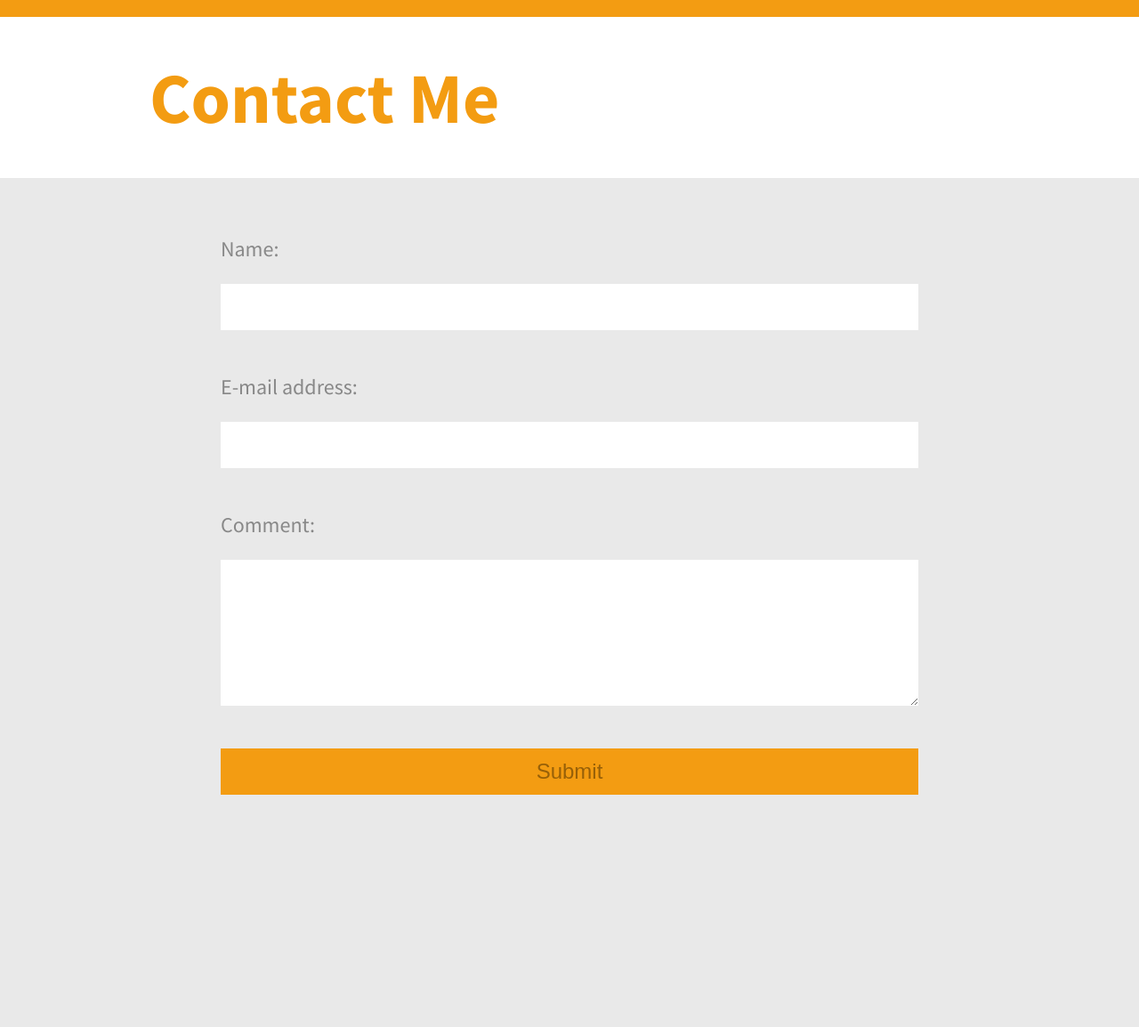
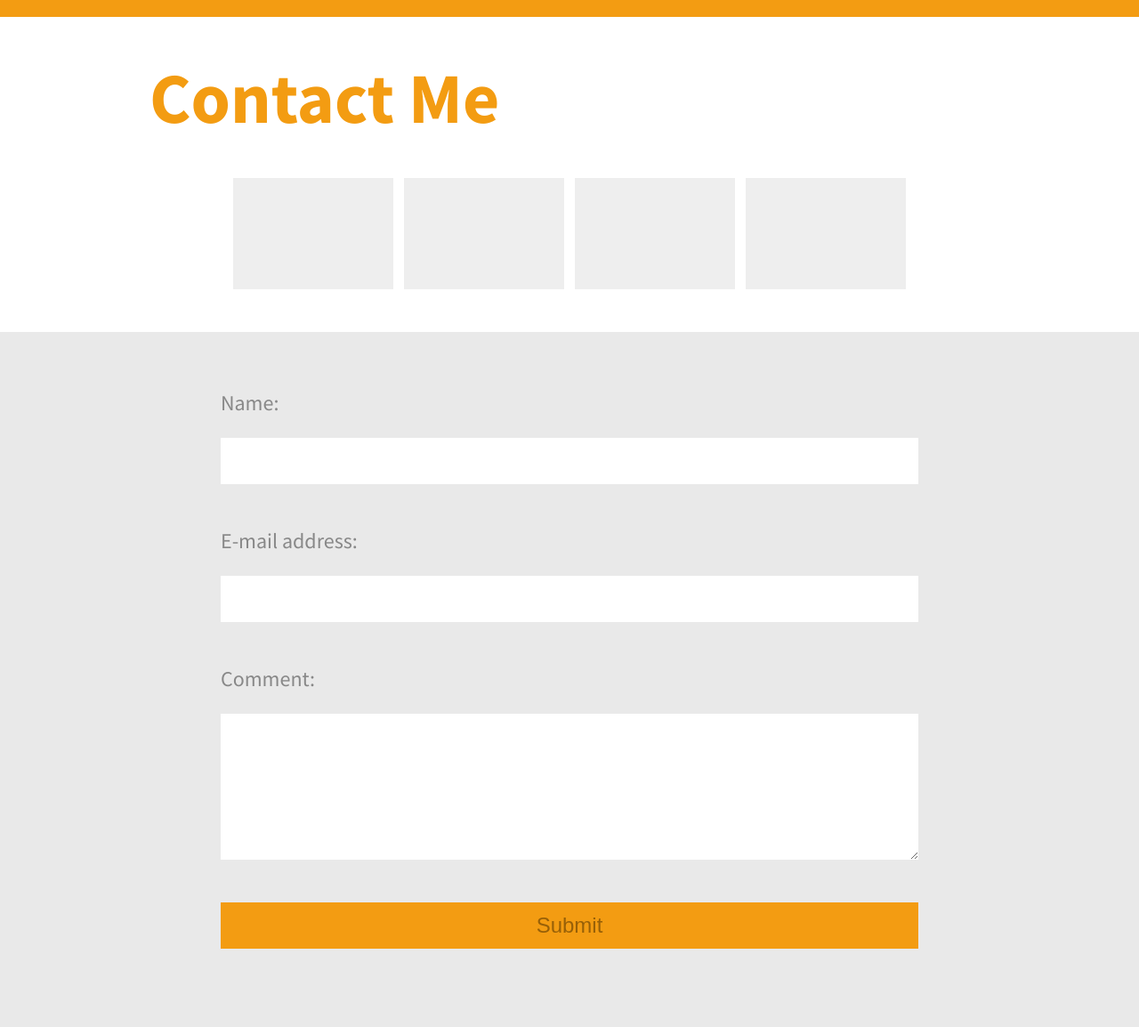
Before and after one commit to theknightsky/TheKnightSky, a PHP site: page /contact.html in a window 1280 px wide. Shown: the part 461-1615 px from the top of the page at 89% size. Before the commit the page ends 1354 px from the top, so only its background shows below. Run offline with PHP 8.4, Linux system fonts and the light colour scheme; some libraries are stand-ins or nearby versions.

Commit message:
Added social-links

```diff
--- a/contact.html
+++ b/contact.html
@@ -24,7 +24,7 @@
     <ul>
       <li><a href="index.html" class="fontawesome-home hover-blue"> Home</a></li>
       <li><a href="portfolio.html" class="fontawesome-book hover-red"> Portfolio</a></li>
-      <li><a href="contact.html" class="fontawesome-envelope-alt bg-yellow hover-yellow"> Contact</a></li>
+      <li><a href="contact.html" class="fontawesome-envelope-alt active-yellow hover-yellow"> Contact</a></li>
     </ul>
   </nav>
 
@@ -72,6 +72,17 @@
         </div>
       </div>
 
+      <div id="social-links">
+        <div class="inner-small">
+          <ul>
+            <li><a href="https://plus.google.com/+SkylerKnight/posts" class="fontawesome-google-plus"></a></li>
+            <li><a href="www.linkedin.com/pub/skyler-knight/69/870/b63/" class="fontawesome-linkedin"></a></li>
+            <li><a href="https://github.com/theknightsky" class="fontawesome-github"></a></li>
+            <li><a href="https://twitter.com/_TheKnightSky_" class="fontawesome-twitter"></a></li>
+          </ul>
+        </div>
+      </div>
+
     <div id="contact-form-container" class="main-section bg-eee">
       <div class="inner-small">
           <form action="receiving.php" method="POST">
--- a/index.html
+++ b/index.html
@@ -22,7 +22,7 @@
 
   <nav id="main-menu" class="main-menu">
     <ul>
-      <li><a href="index.html" class="fontawesome-home bg-blue hover-blue"> Home</a></li>
+      <li><a href="index.html" class="fontawesome-home active-blue hover-blue"> Home</a></li>
       <li><a href="portfolio.html" class="fontawesome-book hover-red"> Portfolio</a></li>
       <li><a href="contact.html" class="fontawesome-envelope-alt hover-yellow"> Contact</a></li>
     </ul>
--- a/portfolio.html
+++ b/portfolio.html
@@ -72,7 +72,7 @@
   <nav id="main-menu" class="main-menu">
     <ul>
       <li><a href="index.html" class="fontawesome-home hover-blue"> Home</a></li>
-      <li><a href="portfolio.html" class="fontawesome-book bg-red hover-red"> Portfolio</a></li>
+      <li><a href="portfolio.html" class="fontawesome-book active-red hover-red"> Portfolio</a></li>
       <li><a href="contact.html" class="fontawesome-envelope-alt hover-yellow"> Contact</a></li>
     </ul>
   </nav>
--- a/sass/partials/_media.scss
+++ b/sass/partials/_media.scss
@@ -47,6 +47,17 @@
 			margin: 0 0 2em 0;
 		}
 	}
+	#social-links{
+		ul li{
+			background:none;
+		}
+		ul li a{
+			&:hover{
+				background:none;
+				color: $yellow;
+			}
+		}
+	}
 	.portfolio-item{
 		.pf-info{
 			@include span-columns($total-columns);
--- a/sass/partials/_page.scss
+++ b/sass/partials/_page.scss
@@ -142,14 +142,18 @@ body {
 			color: #fff;
 			text-decoration: none;
 
+			&.active-red{border-left: 5px solid $red;}
+			&.active-blue{border-left: 5px solid $blue;}
+			&.active-yellow{border-left: 5px solid $yellow;}
+
 			&.hover-red{
-				&:hover{background: lighten($red, 5%);}
+				&:hover{background: $red;}
 			}
 			&.hover-blue{
-				&:hover{background: lighten($blue, 5%);}
+				&:hover{background: $blue;}
 			}
 			&.hover-yellow{
-				&:hover{background: lighten($yellow, 5%);}
+				&:hover{background: $yellow;}
 			}
 
 		}
@@ -243,6 +247,36 @@ footer {
 		color: darken($yellow, 20%);
 	}
 
+}
+
+#social-links{
+	ul{
+		margin: 0 auto;
+		padding: 0;
+		width: 80%;
+
+		li{
+			@include span-columns(3, 12);
+			@include nth-omega(3n);
+			text-align: center;
+			height: 125px;
+			line-height: 125px;
+			font-size: 1.5em;
+			background: #eee;
+			margin-bottom: 2em;
+		}
+		li a{
+			height: 100%;
+			display: block;
+			color: #888;
+			text-decoration: none;
+
+			&:hover{
+				background: $yellow;
+				color: #fff;
+			}
+		}
+	}
 }
 
 // #page-outer{
--- a/stylesheets/style.css
+++ b/stylesheets/style.css
@@ -493,20 +493,32 @@ body, select, input, textarea {
   color: #fff;
   text-decoration: none;
 }
+/* line 145, ../sass/partials/_page.scss */
+#main-menu ul a.active-red {
+  border-left: 5px solid #e74c3c;
+}
 /* line 146, ../sass/partials/_page.scss */
+#main-menu ul a.active-blue {
+  border-left: 5px solid #3498db;
+}
+/* line 147, ../sass/partials/_page.scss */
+#main-menu ul a.active-yellow {
+  border-left: 5px solid #f39c12;
+}
+/* line 150, ../sass/partials/_page.scss */
 #main-menu ul a.hover-red:hover {
-  background: #ea6153;
+  background: #e74c3c;
 }
-/* line 149, ../sass/partials/_page.scss */
+/* line 153, ../sass/partials/_page.scss */
 #main-menu ul a.hover-blue:hover {
-  background: #4aa3df;
+  background: #3498db;
 }
-/* line 152, ../sass/partials/_page.scss */
+/* line 156, ../sass/partials/_page.scss */
 #main-menu ul a.hover-yellow:hover {
-  background: #f4a62a;
+  background: #f39c12;
 }
 
-/* line 160, ../sass/partials/_page.scss */
+/* line 164, ../sass/partials/_page.scss */
 #main-header {
   /*Layout*/
   position: relative;
@@ -514,12 +526,12 @@ body, select, input, textarea {
   width: 100%;
   /*Style*/
 }
-/* line 169, ../sass/partials/_page.scss */
+/* line 173, ../sass/partials/_page.scss */
 #main-header.header-small {
   height: 480px;
 }
 
-/* line 174, ../sass/partials/_page.scss */
+/* line 178, ../sass/partials/_page.scss */
 #main-header #SJK {
   position: absolute;
   left: 0;
@@ -534,7 +546,7 @@ body, select, input, textarea {
   text-align: center;
 }
 
-/* line 195, ../sass/partials/_page.scss */
+/* line 199, ../sass/partials/_page.scss */
 #to-top {
   position: fixed;
   bottom: 5px;
@@ -545,29 +557,29 @@ body, select, input, textarea {
   line-height: 50px;
   background: rgba(0, 0, 0, 0.5);
 }
-/* line 205, ../sass/partials/_page.scss */
+/* line 209, ../sass/partials/_page.scss */
 #to-top a {
   text-decoration: none;
   color: #fff;
 }
 
-/* line 210, ../sass/partials/_page.scss */
+/* line 214, ../sass/partials/_page.scss */
 .main-section {
   padding: 40px 0px;
 }
-/* line 213, ../sass/partials/_page.scss */
+/* line 217, ../sass/partials/_page.scss */
 .main-section p {
   font-size: 1.5em;
   color: #888;
   font-family: 'Source Sans Pro', 'sans-serif';
 }
 
-/* line 220, ../sass/partials/_page.scss */
+/* line 224, ../sass/partials/_page.scss */
 #main-intro p {
   text-align: center;
 }
 
-/* line 225, ../sass/partials/_page.scss */
+/* line 229, ../sass/partials/_page.scss */
 #contact-form-container .inner-small {
   *zoom: 1;
   max-width: 49em;
@@ -583,7 +595,7 @@ body, select, input, textarea {
   display: table;
   clear: both;
 }
-/* line 231, ../sass/partials/_page.scss */
+/* line 235, ../sass/partials/_page.scss */
 #contact-form-container input, #contact-form-container textarea {
   width: 90%;
   margin-bottom: 1em;
@@ -595,18 +607,55 @@ body, select, input, textarea {
   outline-color: #f39c12;
   color: #999;
 }
-/* line 240, ../sass/partials/_page.scss */
+/* line 244, ../sass/partials/_page.scss */
 #contact-form-container input[type="submit"] {
   width: 100%;
   background: #f39c12;
   color: #976008;
 }
 
-/* line 266, ../sass/partials/_page.scss */
+/* line 253, ../sass/partials/_page.scss */
+#social-links ul {
+  margin: 0 auto;
+  padding: 0;
+  width: 80%;
+}
+/* line 258, ../sass/partials/_page.scss */
+#social-links ul li {
+  width: 23.72881%;
+  float: left;
+  margin-right: 1.69492%;
+  display: inline;
+  text-align: center;
+  height: 125px;
+  line-height: 125px;
+  font-size: 1.5em;
+  background: #eee;
+  margin-bottom: 2em;
+}
+/* line 184, ../../../compass.app/Contents/Resources/lib/ruby/compass_extensions/susy-1.0.9/sass/susy/_grid.scss */
+#social-links ul li:nth-child(3n) {
+  float: right;
+  margin-right: 0;
+}
+/* line 268, ../sass/partials/_page.scss */
+#social-links ul li a {
+  height: 100%;
+  display: block;
+  color: #888;
+  text-decoration: none;
+}
+/* line 274, ../sass/partials/_page.scss */
+#social-links ul li a:hover {
+  background: #f39c12;
+  color: #fff;
+}
+
+/* line 300, ../sass/partials/_page.scss */
 #page-title-container {
   /*Layout*/
 }
-/* line 269, ../sass/partials/_page.scss */
+/* line 303, ../sass/partials/_page.scss */
 #page-title-container #page-title {
   margin: 40px 0;
   width: 100%;
@@ -617,30 +666,30 @@ body, select, input, textarea {
   font-family: 'Source Sans Pro', 'sans-serif';
 }
 
-/* line 303, ../sass/partials/_page.scss */
+/* line 337, ../sass/partials/_page.scss */
 #portfolio-items-container {
   margin: 0;
   padding: 0;
 }
-/* line 307, ../sass/partials/_page.scss */
+/* line 341, ../sass/partials/_page.scss */
 #portfolio-items-container li {
   list-style-type: none;
 }
 
-/* line 312, ../sass/partials/_page.scss */
+/* line 346, ../sass/partials/_page.scss */
 .portfolio-item {
   /*Layout*/
   padding: 40px 0;
   font-family: 'Source Sans Pro', 'sans-serif';
 }
-/* line 317, ../sass/partials/_page.scss */
+/* line 351, ../sass/partials/_page.scss */
 .portfolio-item .pf-info {
   width: 100%;
   float: left;
   margin-right: 1.44928%;
   display: inline;
 }
-/* line 321, ../sass/partials/_page.scss */
+/* line 355, ../sass/partials/_page.scss */
 .portfolio-item .pf-images {
   padding: 1em 0;
   width: 100%;
@@ -648,26 +697,26 @@ body, select, input, textarea {
   margin-right: 1.44928%;
   display: inline;
 }
-/* line 325, ../sass/partials/_page.scss */
+/* line 359, ../sass/partials/_page.scss */
 .portfolio-item .pf-images img {
   height: auto;
   max-width: 100%;
 }
-/* line 331, ../sass/partials/_page.scss */
+/* line 365, ../sass/partials/_page.scss */
 .portfolio-item h1 {
   font-weight: 300;
 }
-/* line 335, ../sass/partials/_page.scss */
+/* line 369, ../sass/partials/_page.scss */
 .portfolio-item p {
   font-size: 1.2em;
 }
-/* line 339, ../sass/partials/_page.scss */
+/* line 373, ../sass/partials/_page.scss */
 .portfolio-item img {
   height: auto;
   max-width: 100%;
   margin: 2em 0;
 }
-/* line 346, ../sass/partials/_page.scss */
+/* line 380, ../sass/partials/_page.scss */
 .portfolio-item .img-half {
   width: 49.27536%;
   float: left;
@@ -680,13 +729,13 @@ body, select, input, textarea {
   margin-right: 0;
 }
 
-/* line 353, ../sass/partials/_page.scss */
+/* line 387, ../sass/partials/_page.scss */
 .portfolio-item .resources {
   position: relative;
   padding: 2em 0;
   border-bottom: 1px solid rgba(153, 153, 153, 0.5);
 }
-/* line 358, ../sass/partials/_page.scss */
+/* line 392, ../sass/partials/_page.scss */
 .portfolio-item .resources span.rsc {
   display: inline-block;
   position: relative;
@@ -703,13 +752,13 @@ body, select, input, textarea {
   -o-border-radius: 0 5px 5px 0;
   border-radius: 0 5px 5px 0;
 }
-/* line 373, ../sass/partials/_page.scss */
+/* line 407, ../sass/partials/_page.scss */
 .portfolio-item .resources span.rsc:hover {
   -webkit-box-shadow: 0px 0px 10px rgba(0, 0, 0, 0.2);
   -moz-box-shadow: 0px 0px 10px rgba(0, 0, 0, 0.2);
   box-shadow: 0px 0px 10px rgba(0, 0, 0, 0.2);
 }
-/* line 378, ../sass/partials/_page.scss */
+/* line 412, ../sass/partials/_page.scss */
 .portfolio-item .resources span.rsc::before {
   content: '';
   position: absolute;
@@ -721,7 +770,7 @@ body, select, input, textarea {
   border-top: 20px solid transparent;
   border-bottom: 20px solid transparent;
 }
-/* line 389, ../sass/partials/_page.scss */
+/* line 423, ../sass/partials/_page.scss */
 .portfolio-item .resources span.rsc::after {
   content: '';
   position: absolute;
@@ -737,7 +786,7 @@ body, select, input, textarea {
   -o-border-radius: 50%;
   border-radius: 50%;
 }
-/* line 403, ../sass/partials/_page.scss */
+/* line 437, ../sass/partials/_page.scss */
 .portfolio-item .resources.red span.rsc {
   background: #e74c3c;
 }
@@ -1184,18 +1233,28 @@ body, select, input, textarea {
   }
 
   /* line 51, ../sass/partials/_media.scss */
+  #social-links ul li {
+    background: none;
+  }
+  /* line 55, ../sass/partials/_media.scss */
+  #social-links ul li a:hover {
+    background: none;
+    color: #f1c40f;
+  }
+
+  /* line 62, ../sass/partials/_media.scss */
   .portfolio-item .pf-info {
     width: 100%;
     float: left;
     margin-right: 3.44828%;
   }
-  /* line 54, ../sass/partials/_media.scss */
+  /* line 65, ../sass/partials/_media.scss */
   .portfolio-item .pf-images {
     width: 100%;
     float: left;
     margin-right: 3.44828%;
   }
-  /* line 57, ../sass/partials/_media.scss */
+  /* line 68, ../sass/partials/_media.scss */
   .portfolio-item .img-half {
     width: 100%;
     float: left;
```
Also changed, not shown: compass_app_log.txt (+132 -0 lines).
